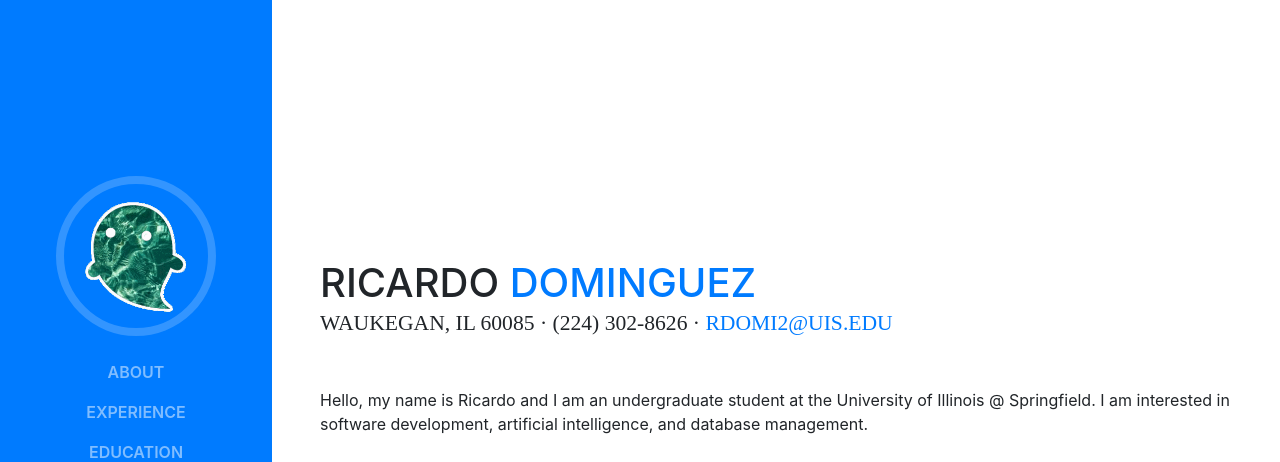
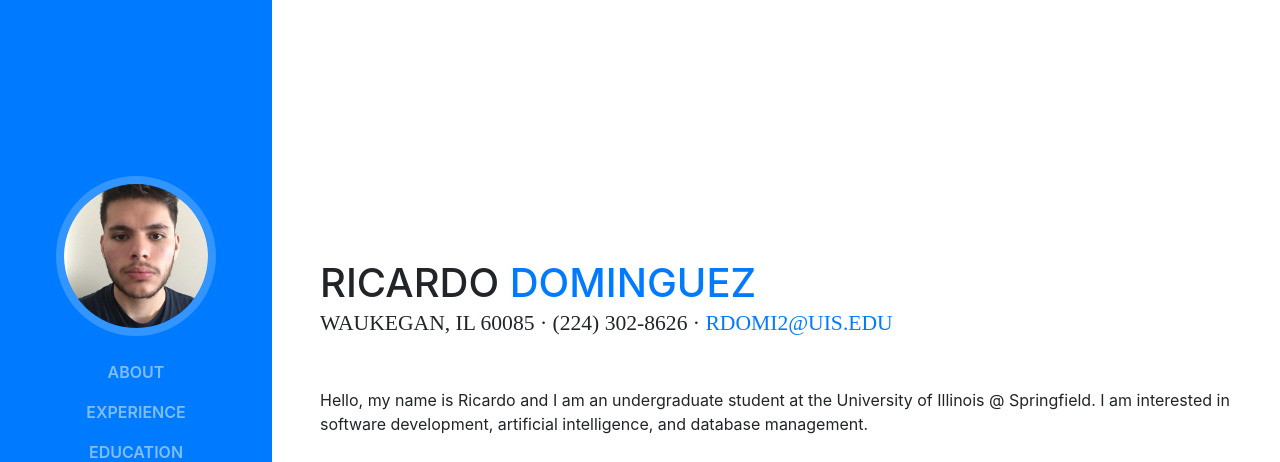
Before and after one commit to ricdominguez/ricdominguez.github.io, a website with bundled scripts: page index.html in a window 1280 px wide. Shown: the top 462 px of the page. Built offline with nearby package versions, Linux system fonts and the light colour scheme; a web font is replaced by a local one.

Commit message:
Fixed HTML

```diff
--- a/index.html
+++ b/index.html
@@ -31,7 +31,7 @@
       <a class="navbar-brand js-scroll-trigger" href="#page-top">
         <span class="d-block d-lg-none"></span>
         <span class="d-none d-lg-block">
-          <img class="img-fluid img-profile rounded-circle mx-auto mb-2" src="img/happy_ghost.png" alt="">
+          <img class="img-fluid img-profile rounded-circle mx-auto mb-2" src="img/id.jpg" alt="">
         </span>
       </a>
       <button class="navbar-toggler" type="button" data-toggle="collapse" data-target="#navbarSupportedContent" aria-controls="navbarSupportedContent" aria-expanded="false" aria-label="Toggle navigation">
```
